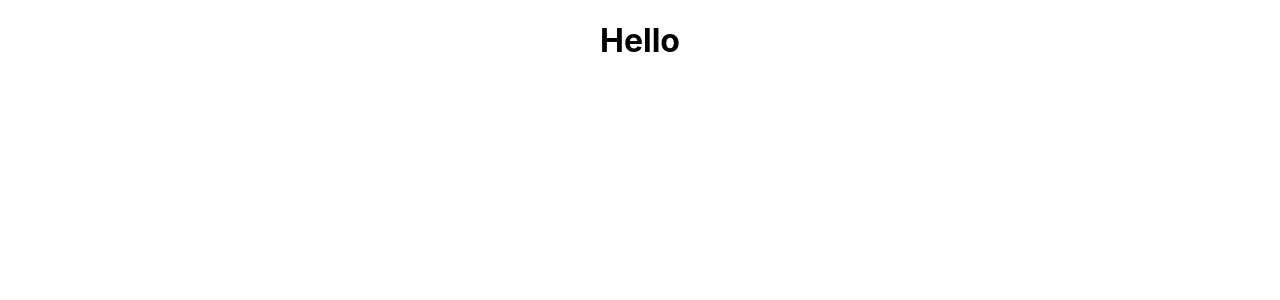
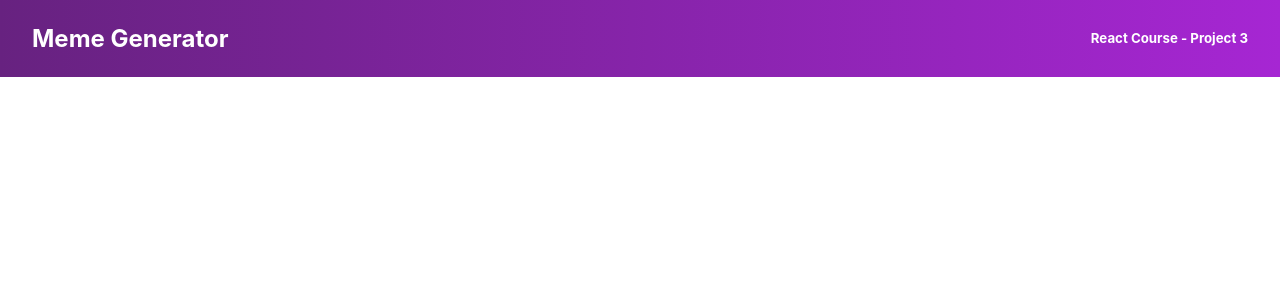
Before and after one commit to angrysun/meme-generator, a React (Create React App) app: page / in a window 1280 px wide. Shown: the top 300 px of the page. Built offline with nearby package versions, Linux system fonts and the light colour scheme.

Commit message:
header added with styling

```diff
--- a/src/App.css
+++ b/src/App.css
@@ -1,38 +1,8 @@
-.App {
-  text-align: center;
-}
-
-.App-logo {
-  height: 40vmin;
-  pointer-events: none;
-}
-
-@media (prefers-reduced-motion: no-preference) {
-  .App-logo {
-    animation: App-logo-spin infinite 20s linear;
-  }
-}
-
-.App-header {
-  background-color: #282c34;
-  min-height: 100vh;
+.header {
   display: flex;
-  flex-direction: column;
+  justify-content: space-between;
   align-items: center;
-  justify-content: center;
-  font-size: calc(10px + 2vmin);
+  padding: 4px 32px;
+  background-image: linear-gradient(to right, #672280, #A626D3);
   color: white;
 }
-
-.App-link {
-  color: #61dafb;
-}
-
-@keyframes App-logo-spin {
-  from {
-    transform: rotate(0deg);
-  }
-  to {
-    transform: rotate(360deg);
-  }
-}
--- a/src/components/Header.js
+++ b/src/components/Header.js
@@ -1,5 +1,8 @@
 export default function Header() {
   return (
-    <h1>Hello</h1>
+    <div className="header">
+      <h2>Meme Generator</h2>
+      <h5>React Course - Project 3</h5>
+    </div>
   )
 }
```
